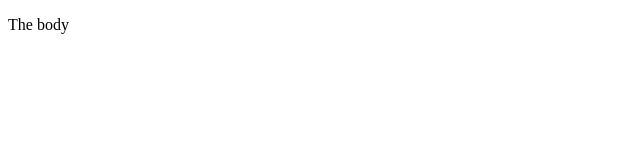
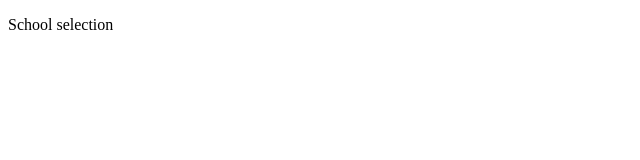
Before and after one commit to Mewoabi-Joe/test-academia-frontend, a plain HTML site: page index.html in a window 1280 px wide. Shown: the full height of the page, 0-640 px from the left. Drawn offline with Linux system fonts and the light colour scheme.

Commit message:
worked on create school selection

```diff
--- a/index.html
+++ b/index.html
@@ -6,6 +6,6 @@
 		<title>Document</title>
 	</head>
 	<body>
-		<p>The body</p>
+		<p>School selection</p>
 	</body>
 </html>
```
